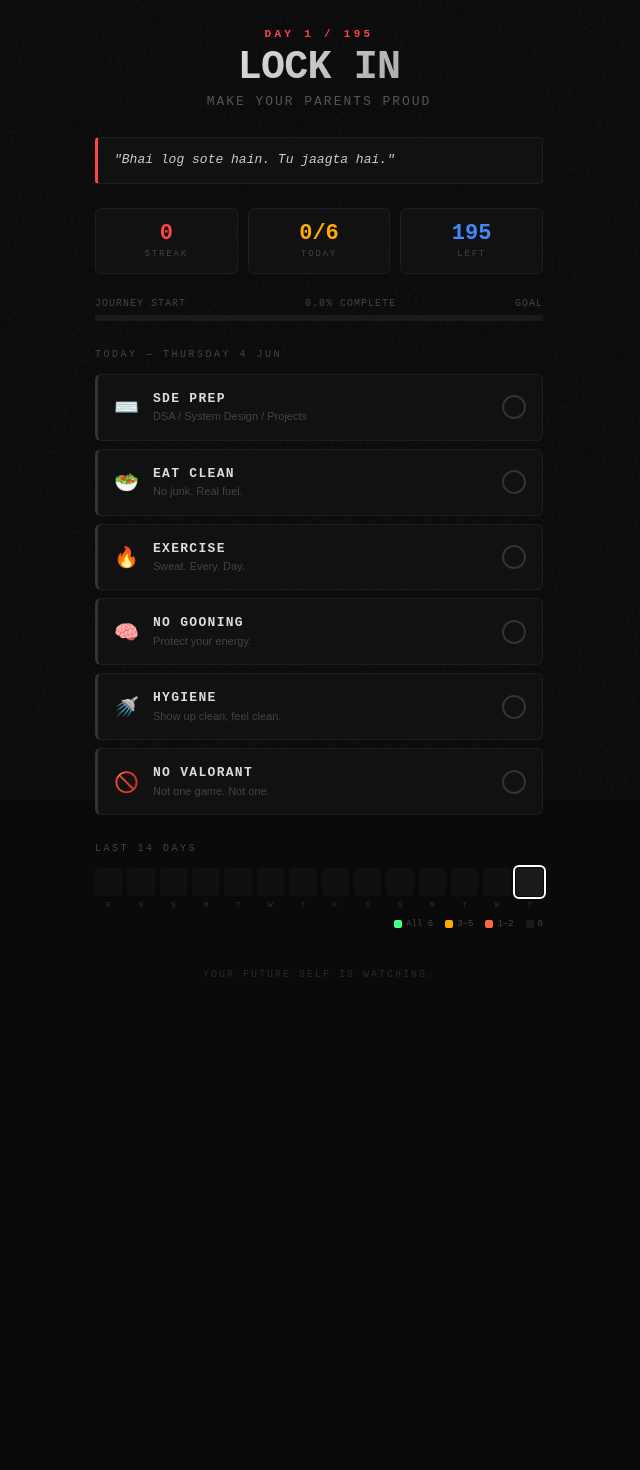
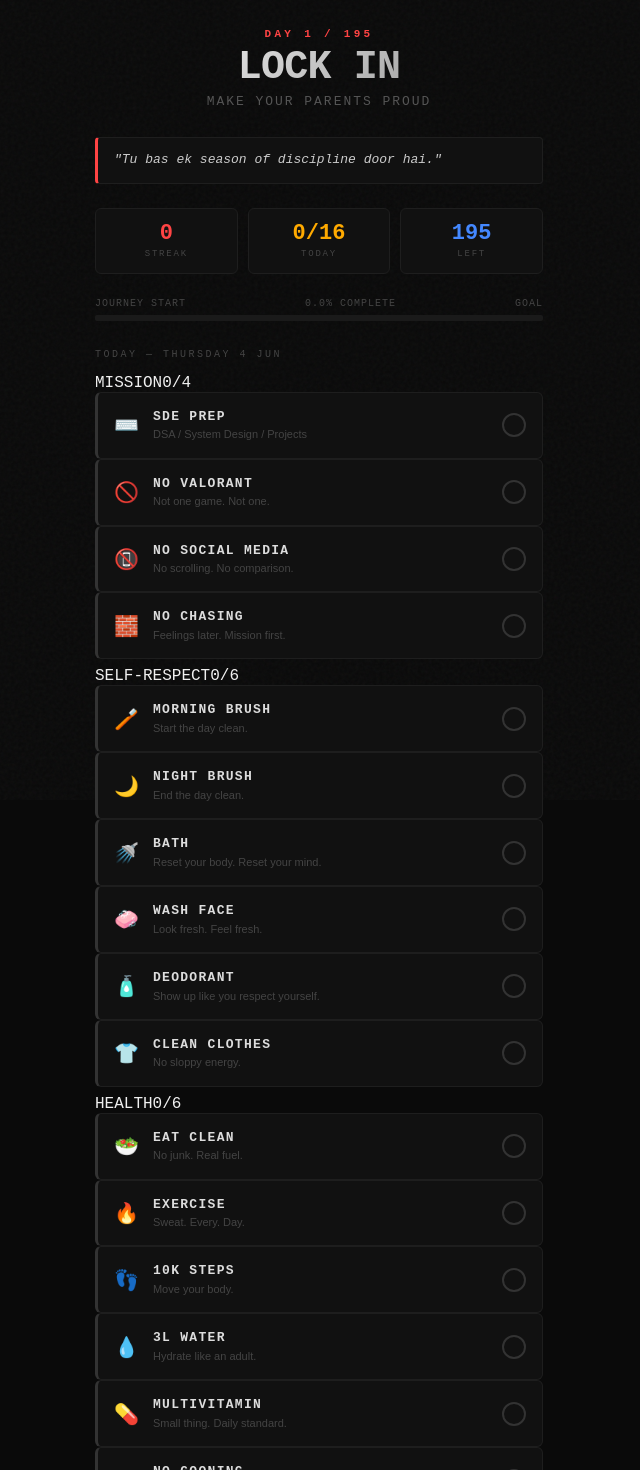
Before and after one commit to Shikhar253/lockin-pwa, a React (Vite) app: page / in a window 1280 px wide. Shown: the top 1470 px of the page, without its empty margins (321-961 px from the left). Before the commit the page ends 1036 px from the top, so only its background shows below. Built offline with nearby package versions, Linux system fonts and the light colour scheme; no server answers; the database is empty.

Commit message:
added more categories

```diff
--- a/src/App.jsx
+++ b/src/App.jsx
@@ -4,15 +4,47 @@ import { supabase } from "./supabaseClient";
 const USER_ID = "shikhar";
 
 const HABITS = [
-  { id: "sde",      label: "SDE PREP",     icon: "⌨️", desc: "DSA / System Design / Projects" },
-  { id: "eat",      label: "EAT CLEAN",    icon: "🥗", desc: "No junk. Real fuel." },
-  { id: "exercise", label: "EXERCISE",     icon: "🔥", desc: "Sweat. Every. Day." },
-  { id: "nofap",    label: "NO GOONING",   icon: "🧠", desc: "Protect your energy." },
-  { id: "hygiene",  label: "HYGIENE",      icon: "🚿", desc: "Show up clean, feel clean." },
-  { id: "noval",    label: "NO VALORANT",  icon: "🚫", desc: "Not one game. Not one." },
+  // Career / Mission
+  { id: "sde",        category: "MISSION",      label: "SDE PREP",        icon: "⌨️", desc: "DSA / System Design / Projects" },
+  { id: "noval",      category: "MISSION",      label: "NO VALORANT",     icon: "🚫", desc: "Not one game. Not one." },
+  { id: "nosocial",   category: "MISSION",      label: "NO SOCIAL MEDIA", icon: "📵", desc: "No scrolling. No comparison." },
+  { id: "nogirls",    category: "MISSION",      label: "NO CHASING",      icon: "🧱", desc: "Feelings later. Mission first." },
+
+  // Self-respect
+  { id: "morningBrush", category: "SELF-RESPECT", label: "MORNING BRUSH", icon: "🪥", desc: "Start the day clean." },
+  { id: "nightBrush",   category: "SELF-RESPECT", label: "NIGHT BRUSH",   icon: "🌙", desc: "End the day clean." },
+  { id: "bath",         category: "SELF-RESPECT", label: "BATH",          icon: "🚿", desc: "Reset your body. Reset your mind." },
+  { id: "washFace",     category: "SELF-RESPECT", label: "WASH FACE",     icon: "🧼", desc: "Look fresh. Feel fresh." },
+  { id: "deodorant",    category: "SELF-RESPECT", label: "DEODORANT",     icon: "🧴", desc: "Show up like you respect yourself." },
+  { id: "cleanClothes", category: "SELF-RESPECT", label: "CLEAN CLOTHES", icon: "👕", desc: "No sloppy energy." },
+
+  // Health / Body
+  { id: "eat",        category: "HEALTH",       label: "EAT CLEAN",       icon: "🥗", desc: "No junk. Real fuel." },
+  { id: "exercise",   category: "HEALTH",       label: "EXERCISE",        icon: "🔥", desc: "Sweat. Every. Day." },
+  { id: "steps",      category: "HEALTH",       label: "10K STEPS",       icon: "👣", desc: "Move your body." },
+  { id: "water",      category: "HEALTH",       label: "3L WATER",        icon: "💧", desc: "Hydrate like an adult." },
+  { id: "vitamin",    category: "HEALTH",       label: "MULTIVITAMIN",    icon: "💊", desc: "Small thing. Daily standard." },
+  { id: "nofap",      category: "HEALTH",       label: "NO GOONING",      icon: "🧠", desc: "Protect your energy." },
 ];
 
-const QUOTES = [
+const HABIT_CATEGORIES = ["MISSION", "SELF-RESPECT", "HEALTH"];
+
+const QUOTES=[
+"6-7 saal ka damage. 6-7 mahine mein fix kar.",
+"Parents ki aankh mein woh shine laa.",
+"Parents wait kar rahe hain. Lock tf in.",
+"Future > Feelings.",
+"Ek offer letter. Puri kahani badal jayegi.",
+"Papa mummy ko tension nahi, sukoon dena hai.",
+"Tu bas ek season of discipline door hai.",
+"Sabko jawab results denge.",
+"Job milne tak chain se mat baith.",
+"Potential se bills nahi bharte. Kaam se bharte hain.",
+"Build the life. Then invite love into it.",
+"Surmai nahi. Pehle success.",
+"Become the man you keep promising yourself you'll become.",
+"6 mahine focus. Saalon ka farq.",
+"Shiv ji ki tapasya. Apni tapasya.",
 "6-7 saal ka damage. 6-7 mahine mein fix kar.",
 "Aaj ki mehnat. Kal ki zindagi.",
 "Parents ki aankh mein woh shine laa.",
@@ -20,6 +52,113 @@ const QUOTES = [
 "Bhai log sote hain. Tu jaagta hai.",
 "The grind is silent. The results are loud.",
 "Tere andar sab hai. Bas nikaal.",
+"Ab aur nahi. Ab meri baari.",
+"Rock bottom se upar hi jaaya jaata hai.",
+"Jo banna tha, ab ban ke dikha.",
+"Khud ko mauka de. Bahane ko nahi.",
+"Har din kaam kar. Magic ho jayega.",
+"Tu haara nahi hai. Bas late chal raha hai.",
+"Iss saal kahani badalni hai.",
+"Zindagi badalne ke liye ek disciplined season hi kaafi hai.",
+"Yehi woh moment hai jo future define karega.",
+"Aaj ka kaam. Kal ka confidence.",
+"Bas 1% better. Roz.",
+"Tu potential nahi. Execution hai.",
+"Khud pe itna kaam kar ki purana tu pehchaan na paaye.",
+"Apni respect kama.",
+"Jis life ki baat karta hai, uske liye uth.",
+"Abhi nahi toh kab?",
+"Jab tak jeet nahi, tab tak quit nahi.",
+"Future wala tu aaj tujhe judge kar raha hai.",
+"Tu sirf survive karne nahi aaya tha.",
+"Khud ki expectations pe khara utar.",
+"Abhi dard hai. Baad mein pride hogi.",
+"Excuses ka chapter khatam.",
+"Dreams tab tak dreams hain jab tak kaam shuru nahi hota.",
+"Discipline is self-respect.",
+"Tu ordinary life ke liye nahi bana.",
+"Khud ko ek chance aur de.",
+"Abhi jo kar raha hai, wahi future ban raha hai.",
+"Khud pe bet laga.",
+"Ek saal. Puri zindagi alag.",
+"Jis din offer aayega, sab worth lagega.",
+"Bas lag ja. Baaki ho jayega.",
+"Kaam itna kar ki doubt sharminda ho jaaye.",
+"Unemployment temporary hai. Character permanent.",
+"Focus is a superpower.",
+"Jeetna mushkil hai. Pachtana aur mushkil.",
+"Jis aadmi ko dhoond raha hai, woh discipline ke peeche chhupa hai.",
+"Tu apni comeback story likh raha hai.",
+"Iss baar aadha nahi. Poora.",
+"Mission pe reh.",
+"Comfort ne kuch nahi diya. Discipline dega.",
+"Har distraction tera future chura raha hai.",
+"Aaj sacrifice. Kal satisfaction.",
+"Kal ki life aaj ke decisions se banti hai.",
+"Khud ko disappoint karte karte thak nahi gaya?",
+"Bas 6 mahine. Full send.",
+"Abhi grind kar. Baad mein shine kar.",
+"Your future family deserves this version of you.",
+"Becoming him starts today.",
+"Earn the life you keep imagining.",
+"Lock in. The clock is running.",
+"Parents buddhe ho rahe hain. Jaldi kar.",
+"Unke sapne pending hain. Teri mehnat bhi.",
+"Ek job. Loan ka pressure aadha.",
+"Future > Feelings.",
+"Usse paane se pehle khud ko paa.",
+"Aaj ka focus. Kal ka confidence.",
+"Be so good she meets a different version of you.",
+"Ghar pe good news ka intezaar ho raha hai.",
+"Tu bas ek season of discipline door hai.",
+"Papa mummy ko tension nahi, sukoon dena hai.",
+"Shiv ji ki tapasya. Apni tapasya.",
+"Job milne tak chain se mat baith.",
+"Ek offer letter. Puri kahani badal jayegi.",
+"Kal ka Shikhar aaj wale Shikhar pe depend karta hai.",
+"Surmai nahi. Pehle success.",
+"Khud ko itna banao ki log tumhe ignore na kar saken.",
+"Aaj discipline. Kal freedom.",
+"Waqt kam hai. Bahane aur kam.",
+"Tu bas consistent reh. Life palat jayegi.",
+"Jis life ka sapna dekhta hai, uske liye kaam bhi kar.",
+"OPT chal raha hai. Lock in.",
+"Abhi mehnat kar. Baad mein saans lena.",
+"Sabko jawab results denge.",
+"Abhi struggle kar. Baad mein celebrate kar.",
+"Khud pe kaam kar. Duniya khud notice karegi.",
+"Yeh chapter khatam nahi hua. Hero training mein hai.",
+"Jitna dard hai. Utni badi comeback hogi.",
+"Har din ya toh build kar raha hai ya barbaad.",
+"Ek din parents ko bolna hai. Ho gaya.",
+"Tu job se ek interview door hai.",
+"Bas ek breakthrough chahiye.",
+"Aaj ka discomfort. Kal ki respect.",
+"Khud ko prove kar. Kisi aur ko nahi.",
+"Woh life free mein nahi milegi.",
+"Jab tak offer nahi. Tab tak full focus.",
+"Khud ko disappoint karna band kar.",
+"Potential se bills nahi bharte. Kaam se bharte hain.",
+"Dream life. Daily discipline.",
+"Gym. Job. Sleep. Repeat.",
+"Lock in. No negotiation.",
+"Har application ek chance hai.",
+"Har workout ek vote hai future ke liye.",
+"Aaj ka sacrifice. Kal ka status.",
+"Tu thak sakta hai. Ruk nahi sakta.",
+"Parents wait kar rahe hain. Lock tf in.",
+"Apni kahani ka comeback likh.",
+"Become the man you keep promising yourself you'll become.",
+"Pehle aadmi ban. Baaki sab baad mein.",
+"Surmai ko text karne se pehle khud ko improve kar.",
+"Waqt barbaad karne ka luxury nahi hai.",
+"6 mahine focus. Saalon ka farq.",
+"Roz thoda better. Bas itna hi.",
+"Job. Body. Confidence. Ek ek karke.",
+"Feelings baad mein. Mission pehle.",
+"Build the life. Then invite love into it.",
+"Kal thank you bolega aaj wala sacrifice."
+
 ];
 
 const GOAL_MONTHS = 6.5;
@@ -226,8 +365,20 @@ export default function App() {
         <section className="habits-section">
           <div className="section-label">TODAY — {todayLabel}</div>
           <div className="habits-list">
-            {HABITS.map((habit) => {
+            {HABIT_CATEGORIES.map((category) => {
+              const categoryHabits = HABITS.filter((habit) => habit.category === category);
+              const categoryDone = categoryHabits.filter((habit) => todayData[habit.id]).length;
+
+              return (
+                <div key={category} className="habit-category">
+                  <div className="habit-category-header">
+                    <span>{category}</span>
+                    <span>{categoryDone}/{categoryHabits.length}</span>
+                  </div>
+
+                  {categoryHabits.map((habit) => {
                     const done = !!todayData[habit.id];
+
                     return (
                       <button
                         key={habit.id}
@@ -248,12 +399,15 @@ export default function App() {
                     );
                   })}
                 </div>
+              );
+            })}
+          </div>
 
           {allDoneToday && (
             <div className="locked-in">
               <div className="locked-in-icon">🔒</div>
               <div className="locked-in-title">LOCKED IN TODAY</div>
-              <div className="locked-in-sub">Maa-Baap proud hain. Keep going.</div>
+              <div className="locked-in-sub">Self-respect, health, and mission. Keep going.</div>
             </div>
           )}
         </section>
@@ -283,7 +437,7 @@ export default function App() {
             })}
           </div>
           <div className="heatmap-legend">
-            {[["#44ff88", "All 6"], ["#ffaa00", "3–5"], ["#ff6644", "1–2"], ["#1a1a1a", "0"]].map(([c, l]) => (
+            {[["#44ff88", "All"], ["#88cc44", "Most"], ["#ffaa00", "Some"], ["#ff6644", "Few"], ["#1a1a1a", "0"]].map(([c, l]) => (
               <div key={l} className="legend-item">
                 <div className="legend-dot" style={{ background: c }} />
                 <span className="legend-label">{l}</span>
```
Lines whose indentation alone changed are shown as unchanged.
